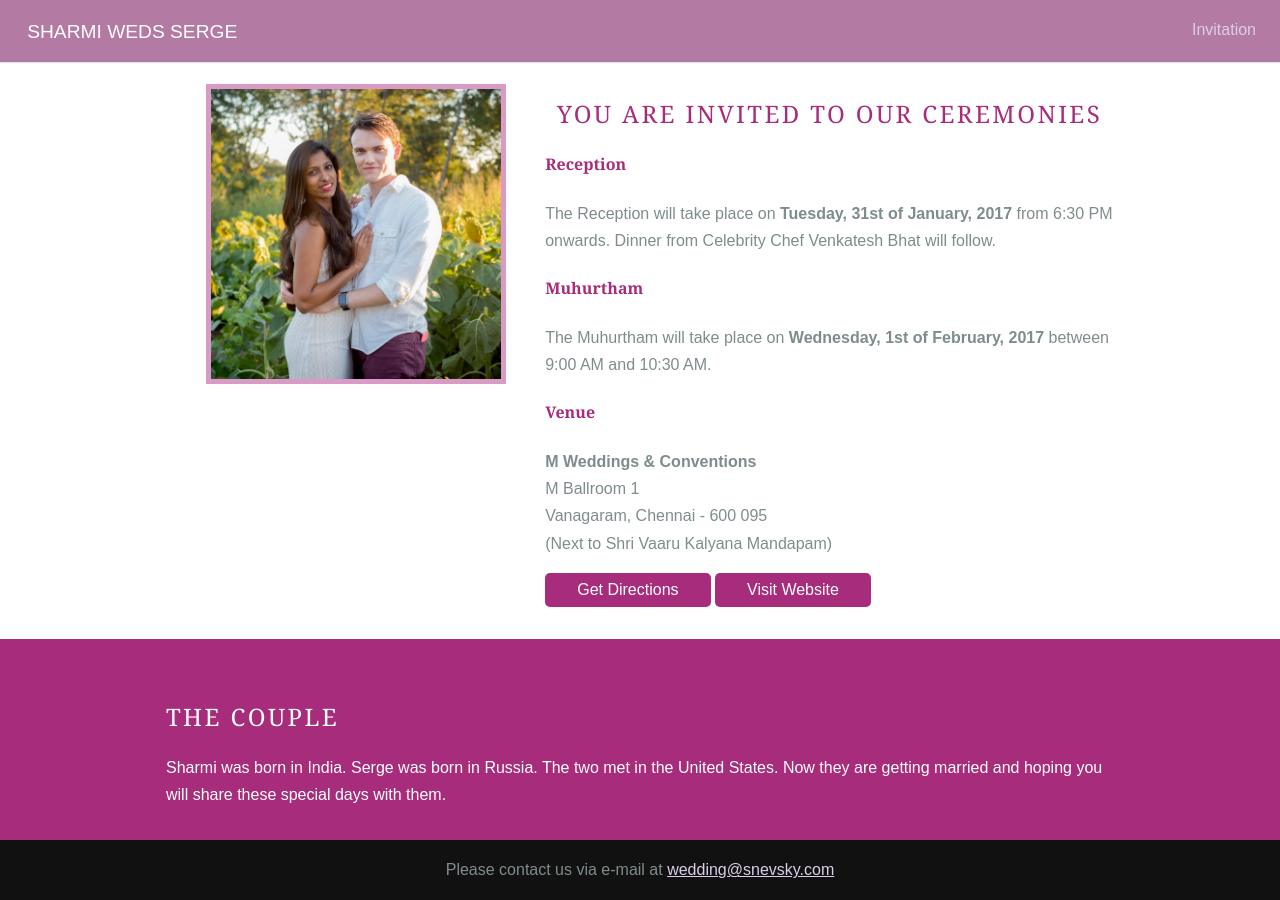
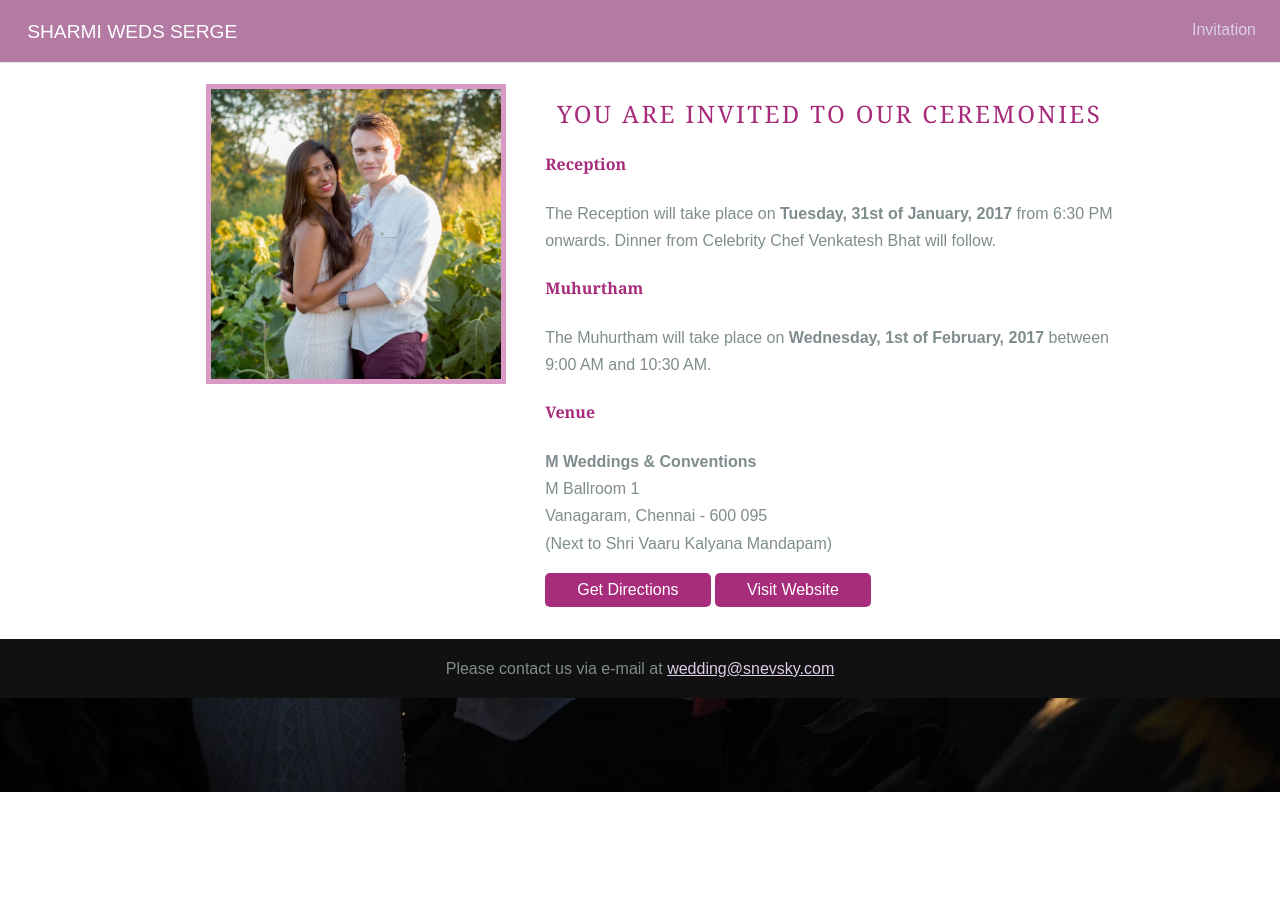
Before and after one commit to Dejital/dejital.github.com, a Jekyll site: the page wedding.html, which Jekyll copies as it is, in a window 1280 px wide and 900 px high, scrolled down 747 px. Built offline with Jekyll 4.4.1, drawn with Linux system fonts in a browser that asks for light colours.

Commit message:
Update wedding page to remove The Couple information

```diff
--- a/wedding.html
+++ b/wedding.html
@@ -68,17 +68,6 @@
         </div>
     </div>
 
-    <div class="ribbon">
-        <div class="content">
-            <h2 class="content-head content-head-ribbon">The Couple</h2>
-
-            <p>
-                Sharmi was born in India. Serge was born in Russia. The two met in the United States.
-                Now they are getting married and hoping you will share these special days with them.
-            </p>
-        </div>
-    </div>
-
     <div class="footer l-box is-center">
         Please contact us via e-mail at <a href="mailto:wedding@snevsky.com" target="_top">wedding@snevsky.com</a>
     </div>
```
